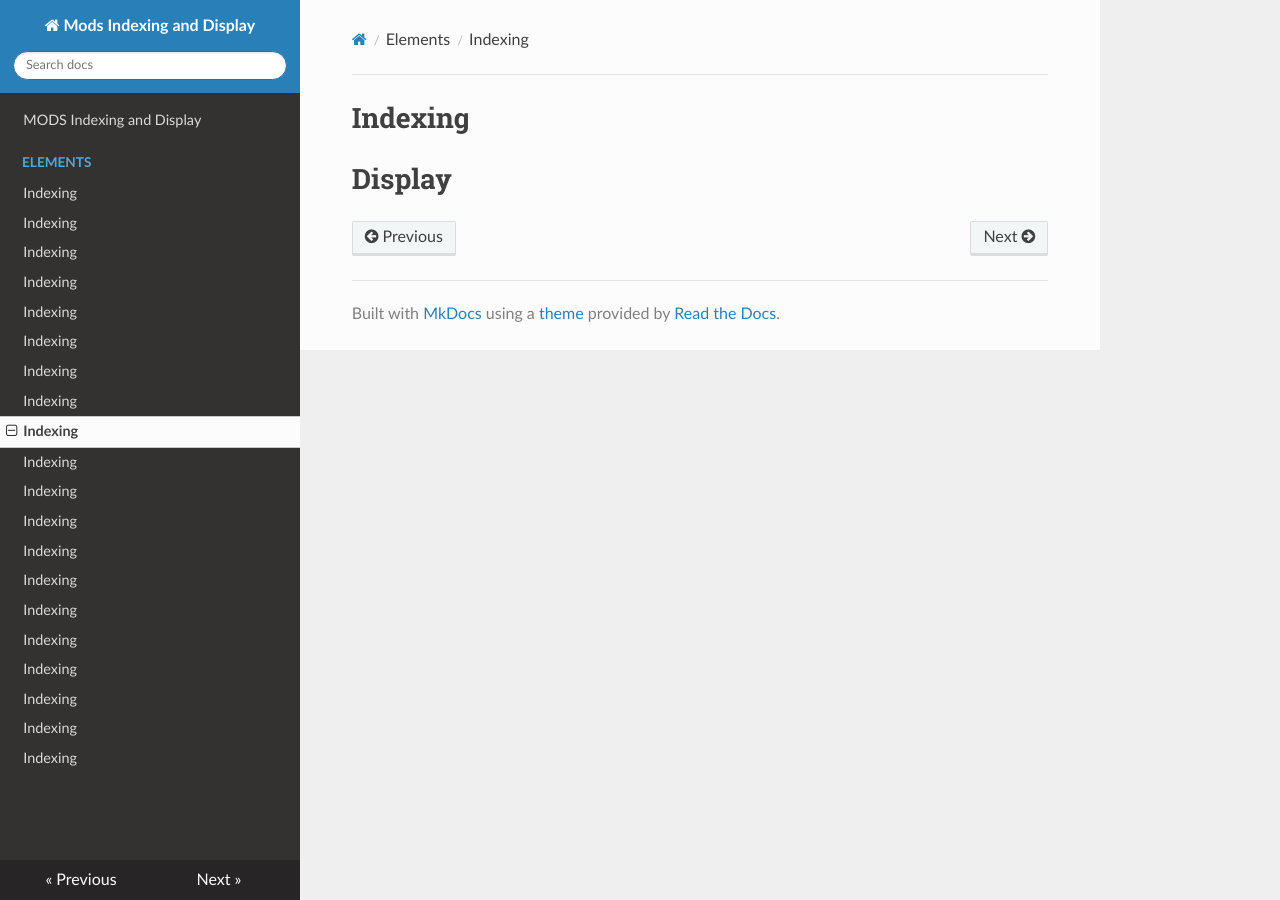
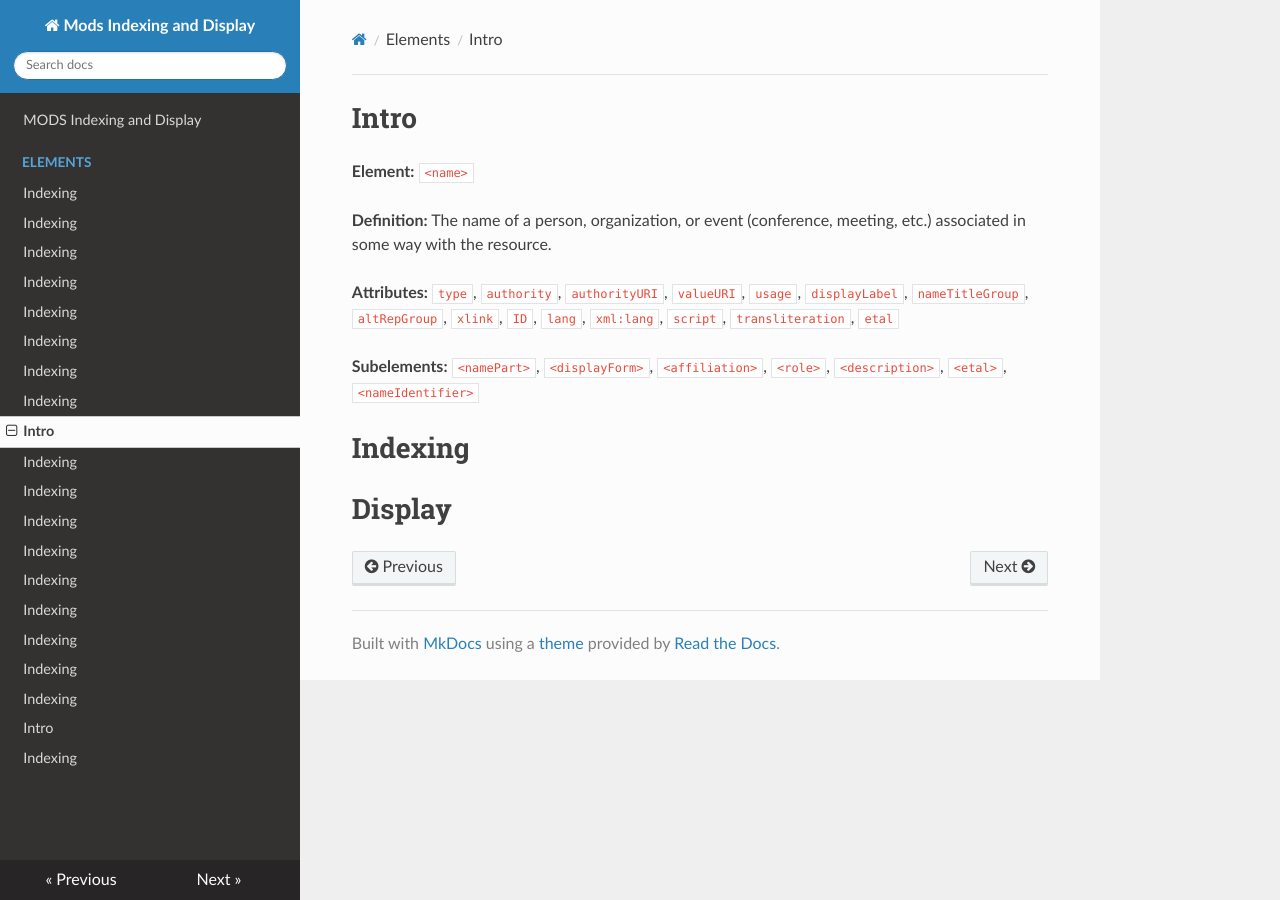
Before and after one commit to Brown-University-Library/mods-documenatation, an MkDocs documentation site: the page built from docs/elements/name.md, in a window 1280 px wide. Built offline with MkDocs 1.6.1, drawn with Linux system fonts in a browser that asks for light colours; nearby versions of some CDN libraries.

Commit message:
Add an introduction to titleInfo and name element docs

````diff
--- a/docs/elements/name.md
+++ b/docs/elements/name.md
@@ -1,3 +1,36 @@
+# Intro
+
+**Element:** ```<name>```
+
+**Definition:** The name of a person, organization, or event (conference, meeting, etc.)
+associated in some way with the resource.
+
+**Attributes:**
+```type```,
+```authority```,
+```authorityURI```,
+```valueURI```,
+```usage```,
+```displayLabel```,
+```nameTitleGroup```,
+```altRepGroup```,
+```xlink```,
+```ID```,
+```lang```,
+```xml:lang```,
+```script```,
+```transliteration```,
+```etal```
+
+**Subelements:**
+```<namePart>```,
+```<displayForm>```,
+```<affiliation>```,
+```<role>```,
+```<description>```,
+```<etal>```,
+```<nameIdentifier>```
+
 # Indexing
 
 # Display
````
Also changed, not shown: docs/elements/titleInfo.md (+13 -0 lines).
